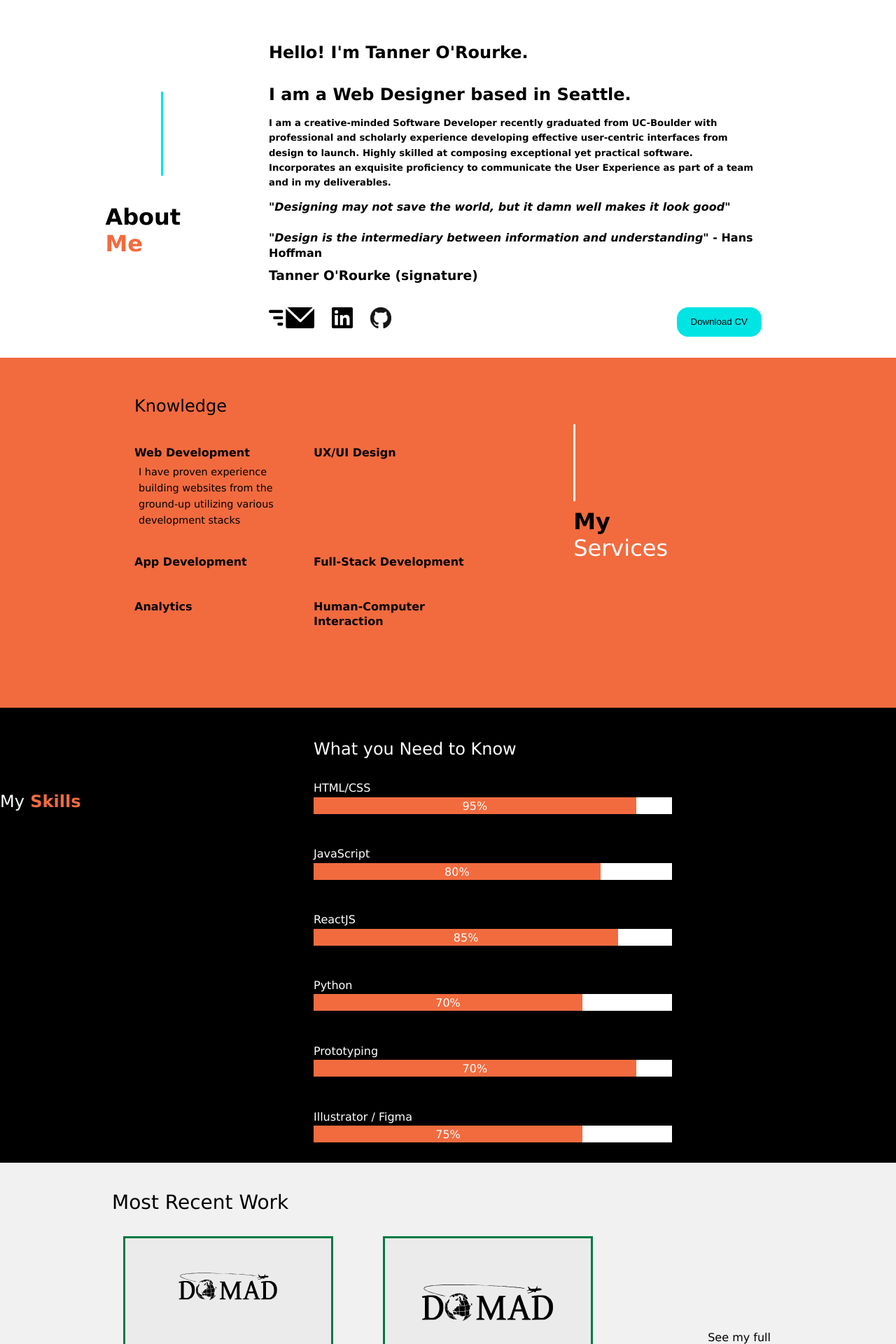
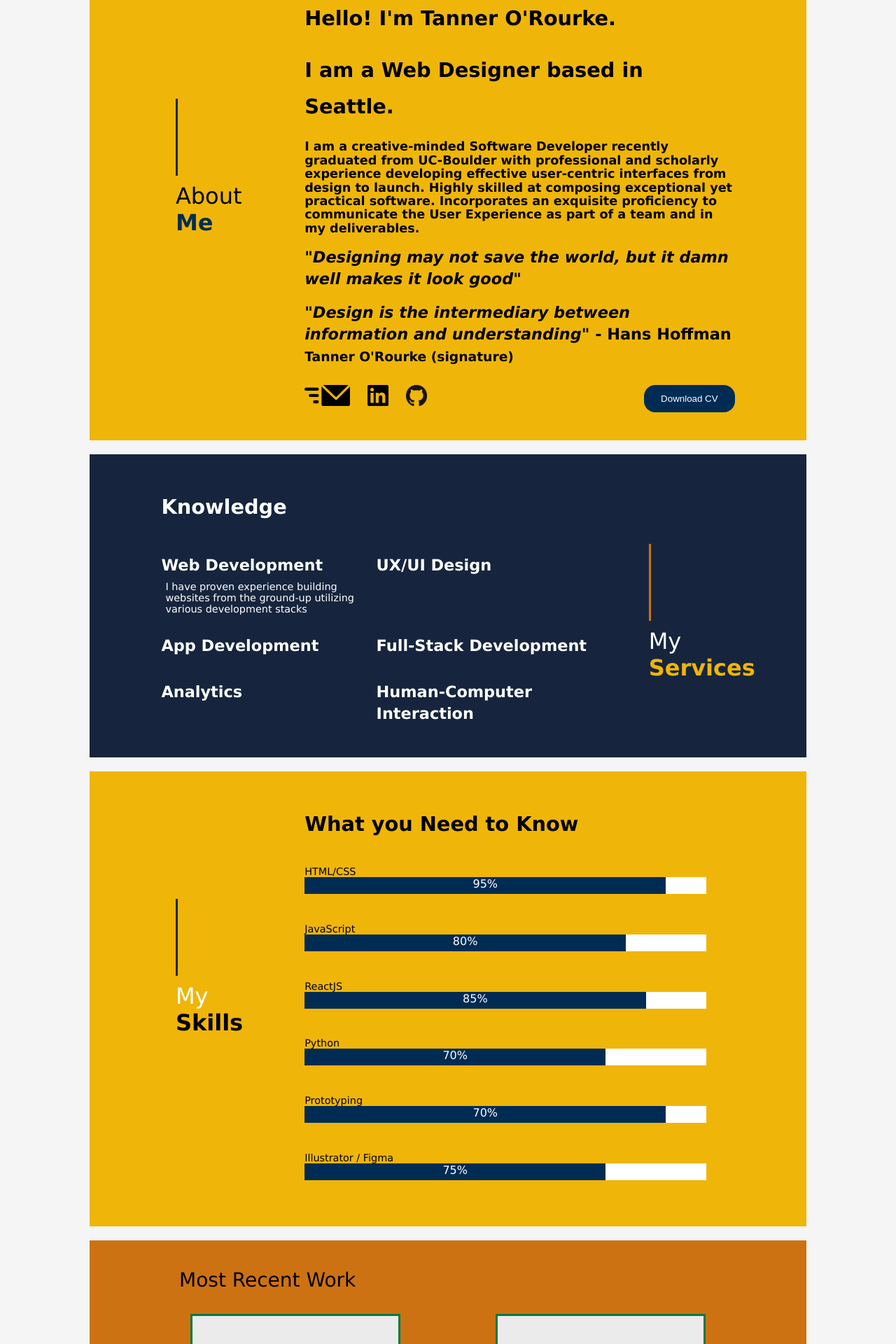
Before and after one commit to torourke14/portfolio-site, a React (Create React App) app in the folder tanners_website/: page / in a window 1280 px wide. Shown: the part 800-2720 px from the top of the page at 70% size. Built offline with nearby package versions, Linux system fonts and the light colour scheme.

Commit message:
navbar color, color normalization, home padding

```diff
--- a/tanners_website/src/App.css
+++ b/tanners_website/src/App.css
@@ -22,23 +22,26 @@
 .App {
   font-family: sans-serif;
   font-size: 16px;
-  width: 100vw;
-  height: 100vh;
+  width: 100%;
+  height: 100%;
   font-family: 'Lucida Sans', 'Lucida Sans Regular', 'Lucida Grande', 'Lucida Sans Unicode', Geneva, Verdana, sans-serif;
-  /*overflow-x: hidden;*/
+  background-color: #f5f5f5;
 }
     #PageBox {
       z-index: 1; /* important !! */
     }
     .menu {
-      background: #333;
-      padding: 0 15px;
+      background: #16253d;
+      padding: 0 10%;
+      margin: 0;
+      width: 100%;
       list-style-type: none;
       position: sticky;
       position: -webkit-sticky;
       top: 0;
       z-index: 2; /* important !! */
     }
+    .menu li { cursor: pointer; }
     a {
       color: white;
       text-decoration: none;
@@ -48,14 +51,17 @@
       padding: 7.5px 10px 7.5px 0;
     }
     .item {
-      padding: 10px;
+      padding: 12px 24px;
+      font-size: 1.2em;
     }
     .item.button {
-      padding: 9px 5px;
+      padding: 8px 5px;
     }
     .item:not(.button) a:hover,
     .item a:hover::after {
-      color: lightgray;
+      /*color: lightgray;*/
+      text-decoration: underline;
+      transition: 0.4s all;
     }
 
 
@@ -109,12 +115,13 @@
         }
         /* Button up from tablet screen */
         .menu li.button a {
-          padding: 10px 15px;
+          padding: 15px 25px;
           margin: 5px 0;
+          color: white;
         }
         .button a {
-          background: #0080ff;
-          border: 1px royalblue solid;
+          background: #333333;
+          border: 1px #ebebeb solid;
         }
         .button a:hover {
           text-decoration: none;
@@ -127,13 +134,13 @@
       .menu {
         align-items: flex-start;
         flex-wrap: nowrap;
-        background: #ebebeb;
+        background: #16253d;
 
         position: sticky;
         position: -webkit-sticky;
         top: 0;
       }
-      .menu a { color: #333; }
+      .menu a { color: white; }
       .item {
         order: 0;
         position: relative;
--- a/tanners_website/src/App.js
+++ b/tanners_website/src/App.js
@@ -7,6 +7,15 @@ import Connect from './pages/Connect';
 import MyWorks from './pages/MyWorks';
 
 //import bg from './images/LinkedInPic.jpg';
+/*
+*
+========== Task List =============
+---change navbar to white basis DONE
+---flip home colors to new pallette DONE
+---cange home and about padding to reflect 'cards'
+    - base bg to greyish
+*
+*/
 
 
 class App extends React.Component {
@@ -105,7 +114,7 @@ class Master extends React.Component {
                 <link rel="stylesheet" href="https://cdnjs.cloudflare.com/ajax/libs/font-awesome/4.7.0/css/font-awesome.min.css"></link>
                 <nav>
                     <ul className={(this.state.menuActive) ? "menu active" : "menu"}>
-                        <li className="logo">LOGO</li>
+                        <li className="logo">&nbsp;</li>
 
                         <li className="item">
                             <a onClick={() => this.renderSwitch('Portfolio')}>Home</a>
--- a/tanners_website/src/pages/MyWorks.css
+++ b/tanners_website/src/pages/MyWorks.css
@@ -9,7 +9,7 @@
 }
 
 #WorksMaster {
-    background-color: #ebebeb;
+    background-color: #f5f5f5;
 }
 
 .WorksTop {
--- a/tanners_website/src/pages/Portfolio.css
+++ b/tanners_website/src/pages/Portfolio.css
@@ -1,8 +1,11 @@
 
 
-#container {
-
-    width: 100vw;
+.ComponentMaster {
+    margin: 0 10%;
+}
+.ComponentMaster > div { /* all card sections */
+    margin-top: 20px;
+    margin-bottom: 20px;
 }
 
 /* Hero Image Styling */
@@ -13,9 +16,9 @@
     background-repeat: no-repeat;
     background-size: cover;
     position: relative;
-    height: calc(100vh - 20px - 4em);
+    height: 80vh;
+    margin-top: 10px;
     }
-
     #hero-content {
         position: absolute;
         top: 50%;
@@ -43,10 +46,35 @@
         #hero-block-right {
             width: 40%;
 
-    }
-        #hero-block-right h4 {
+            } #hero-block-right h4 {
                 font-size: 1.75em;
                 line-height: 1.5;
+            }
+
+/* Common grid styling */
+.col-1 { width: 30%; }
+.col-2 { width: 70%; }
+
+    .col-2 p {
+        font-size: 0.9em;
+    }
+    .col-2 h2 {
+        line-height: 1.8;
+        padding: 12px 0;
+        font-size: 1.8em;
+        padding-top: 10px;
+    }
+    .col-2 h4 {
+        padding: 12px 0 6px 0;
+        line-height: 1.4;
+        padding-top: 10px;
+        font-size: 1.4em;
+    }
+    .col-2 h5 {
+        padding: 6px 0;
+        line-height: 1.1;
+        padding-top: 10px;
+        font-size: 1.1em;
     }
 
 /* ===== About Me Intro Styling ===== */
@@ -54,53 +82,33 @@
     display: flex;
     flex-flow: row wrap;
     height: 100%;
-    padding-bottom: 30px;
+    padding-bottom: 40px;
+    padding-top: 40px;
+    background-color: #efb609;
     }
+    #about-intro-content { padding-right: 10%; }
 
-#AboutIntro div {
-    padding-top: 30px;
-}
-
-.col-1 {
-    width: 30%;
-}
-/* left column */
     #about-title {
         position: relative;
-    left: 60%; /* 70% of 25% == 17,5% padding -- effective left padding */
+        left: 40%;
         top: 25%;
         width: 3px;
-    height: 120px;
-    background: 2px #00E4E4;
+        height: 110px;
+        background: #002c54;
+        padding: 0;
         /*min-width: 500px; for small screens -- hide title */
         }
         #about-title p {
             position: relative;
-        top: 100px;
-        left: 0;
+            top: 120px;
             font-size: 2em;
+            font-weight: 550;
             }
             #about-title span {
-            color: #F26B3E;
+                color: #002c54;
                 position: relative;
                 left: 0px;
-        }
-
-/* right column */
-.col-2 {
-    width: 55%;
-    margin-right: 15%;
-    }
-    .col-2 * {
-        line-height: 1.6em;
-    }
-    .col-2 h2 {
-        line-height: 1.5;
-        padding: 12px 0;
-    }
-    .col-2 h4 {
-        padding: 12px 0 6px 0;
-        line-height: 1.3;
+                font-weight: 800;
             }
 
     #AboutLinks {
@@ -116,10 +124,10 @@
             border-radius: 50%;*/
         }
         #AboutLinks button {
-        background-color: #00E4E4;
+            background-color: #002c54;
             border: none;
-        color: black;
-        padding: 10px 20px;
+            color: white;
+            padding: 12px 24px;
             text-decoration: none;
             border-radius: 16px;
             float: right;
@@ -131,67 +139,48 @@
     /*padding: 50px 7.5% 0 7.5%;*/
     display: flex;
     flex-flow: row wrap;
-    height: 500px;
-    background: #F26B3E;
+    height: 100%;
+    background: #16253D;
+    color: white;
+    padding-bottom: 40px;
+    padding-top: 40px;
 }
-#KnowledgeIntro > div {
-    padding-top: 50px;
-    }
-    #Knowledge-left {
-        padding-left: 15%;
-        margin-right: 0; /* override col-1 */
-    }
-    #Knowledge-left > p {
-        font-size: 1.5em;
-    }
+    #knowledge-content { padding-left: 10%; }
 
     #Skills {
         display: flex;
         flex-flow: row wrap;
-        /*padding-left: 10px;*/
         }
         .knowledge-box {
-            width: 50%;
+            width: 50%; /*..of flex*/
         }
         .knowledge-box p {
-            font-size: 0.9em;
-            padding-right: 10px;
             padding-left: 6px;
+            padding-right: 12px;
         }
 
     #Knowledge-right {
-        padding-right: 15%;
+        padding-right: 10%;
         }
         #knowledge-title {
-            /* changes from .col-1 > div */
             position: relative;
-            left: 60%; /* 70% of 25% == 17,5% padding */
-            top: 10%;
+            left: 40%; /* 70% of 25% == 17,5% padding */
+            top: 25%;
             width: 3px;
             height: 110px;
-            background: 6px white;
+            background: #CD7213;
             }
             #knowledge-title p {
                 position: relative;
                 top: 120px;
-                left: 0;
                 font-size: 2em;
+                font-weight: 550;
                 }
                 #knowledge-title span {
-                    font-weight: normal;
-                    color: white;
-                }
+                    color: #EFB509;
+                    left: 0;
+                    font-weight: 800;
 
-
-                #about-title p {
-                    position: relative;
-                    top: 100px;
-                    left: -80px;
-                    font-size: 2em;
-                    }
-                    #about-title span {
-                        font-weight: bold;
-                        color: #F26B3E;
                 }
 
 
@@ -201,35 +190,39 @@
     display: flex;
     flex-flow: row wrap;
     height: 650px;
-    background-color: black;
+    background-color: #EFB509;
+    padding-bottom: 40px;
+    padding-top: 40px;
 }
 
+/* left column */
 #skills-title {
     /* changes from .col-1 > div */
-        top: 20%;
-        color: white;
+    position: relative;
+    left: 40%;
+    top: 25%;
+    width: 3px;
+    height: 110px;
+    background: #002c54;
+    padding: 0;
     }
     #skills-title p {
+        color: white;
         position: relative;
         top: 120px;
-        left: 0;
-        font-size: 1.5em;
+        font-size: 2em;
+        font-weight: 550;
     }
-    #skills-title p::after {
-        content: ' Skills';
-        font-weight: bold;
-        color: #F26B3E;
+    #skills-title span {
+        color: black;
+        font-weight: 800;
     }
 
-#MySkills {
+/* right column */
+#my-skills-content {
     display: flex;
     flex-flow: row wrap;
-    color: white;
-    padding-top: 40px;
-    padding-left: 5%;
-}
-    #MySkills > p {
-        font-size: 1.5em;
+    color: black;
 }
 
     .skill-bar {
@@ -242,43 +235,44 @@
             width: 80%;
             height: 24px;
             background-color: white;
+            color: white;
             text-align: center;
         }
         #html {
             width: 90%;
             height: inherit;
-            background-color: #F26B3E;
+            background-color: #002C54;
         }
         #js {
             width: 80%;
             height: inherit;
-            background-color: #F26B3E;
+            background-color: #002C54;
         }
         #react {
             width: 85%;
             height: inherit;
-            background-color: #F26B3E;
+            background-color: #002C54;
         }
         #python {
             width: 75%;
             height: inherit;
-            background-color: #F26B3E;
+            background-color: #002C54;
         }
         #prototyping {
             width: 90%;
             height: inherit;
-            background-color: #F26B3E;
+            background-color: #002C54;
         }
         #illustrator-figma {
             width: 75%;
             height: inherit;
-            background-color: #F26B3E;
+            background-color: #002C54;
         }
 
 
 /* ===== My Works Styling ===== */
 #WorksIntro {
-    background-color: #f1f1f1;
+    background-color: #CD7213;
     padding: 40px 12.5% 32px 12.5%;
     height: 400px;
 }
--- a/tanners_website/src/pages/Portfolio.js
+++ b/tanners_website/src/pages/Portfolio.js
@@ -15,7 +15,7 @@ import Resume from '../files/Resume__Tanner-ORourke.pdf';
 class Portfolio extends React.Component {
         render() {
                 return (
-                <div>
+                <div className="ComponentMaster">
                         <div id="HeroWrapper" className="container">
                                 <div id="hero-content">
                                         <div id="hero-block-left">
@@ -37,11 +37,11 @@ class Portfolio extends React.Component {
                                 <div className="col-1">
                                         <div id="about-title">
                                                 <div>
-                                                <p><b>About<br/><span>Me</span></b></p>
+                                                        <p>About<br/><span>Me</span></p>
                                                 </div>
                                         </div>
                                 </div>
-                                <div className="col-2">
+                                <div id='about-intro-content' className="col-2">
                                         <div className="description">
                                                 <h2>Hello! I'm Tanner O'Rourke.</h2>
                                                 <h2>I am a Web Designer based in Seattle.</h2>
@@ -52,17 +52,15 @@ class Portfolio extends React.Component {
                                                 practical software. Incorporates an exquisite proficiency to communicate the
                                                 User Experience as part of a team and in my deliverables.
                                                 </h5>
-
+                                                <div>
                                                         <h4>
                                                         <i>"Designing may not save the world, but it damn well makes it look good"</i>
                                                         </h4>
                                                         <h4>
                                                         <i>"Design is the intermediary between information and understanding"</i> - Hans Hoffman
                                                         </h4>
-
-                                                <h3>
-                                                        Tanner O'Rourke (signature)
-                                                </h3>
+                                                        <h3>Tanner O'Rourke (signature)</h3>
+                                                </div>
                                         </div>
 
                                         <div id='AboutLinks'>
@@ -75,7 +73,7 @@ class Portfolio extends React.Component {
                                                 <a href="github.com/torourke14">
                                                         <img src={githubIcon} alt="GitHub" height="30px" width="30px"/>
                                                 </a>
-                                                <button href={Resume} download>
+                                                <button href={Resume} download={Resume}>
                                                         Download CV
                                                 </button>
                                         </div>
@@ -84,8 +82,8 @@ class Portfolio extends React.Component {
                         </div>
 
                         <div id="KnowledgeIntro" className="container">
-                                <div id='Knowledge-left'className='col-2'>
-                                        <p>Knowledge</p>
+                                <div id='knowledge-content'className='col-2'>
+                                        <h2>Knowledge</h2>
                                         <div id='Skills'>
                                                 <div className="knowledge-box">
                                                         <div className="skill-header">
@@ -148,7 +146,7 @@ class Portfolio extends React.Component {
                                 </div>
                                 <div id='Knowledge-right' className="col-1">
                                         <div id="knowledge-title">
-                                        <p><b>My<br/><span>Services</span></b></p>
+                                                <p>My<br/><span>Services</span></p>
                                         </div>
                                 </div>
                         </div>
@@ -156,11 +154,11 @@ class Portfolio extends React.Component {
                         <div id="SkillsIntro" className="container">
                                 <div className='col-1'>
                                         <div id="skills-title">
-                                                <p>My</p>
+                                                <p>My<br/><span>Skills</span></p>
                                         </div>
                                 </div>
-                                <div id="MySkills" className='col-2'>
-                                        <p>What you Need to Know</p>
+                                <div id="my-skills-content" className='col-2'>
+                                        <h2>What you Need to Know</h2>
 
                                         <div className="skill-bar">
                                                 <p>HTML/CSS</p>
```
Lines whose indentation alone changed are shown as unchanged.
